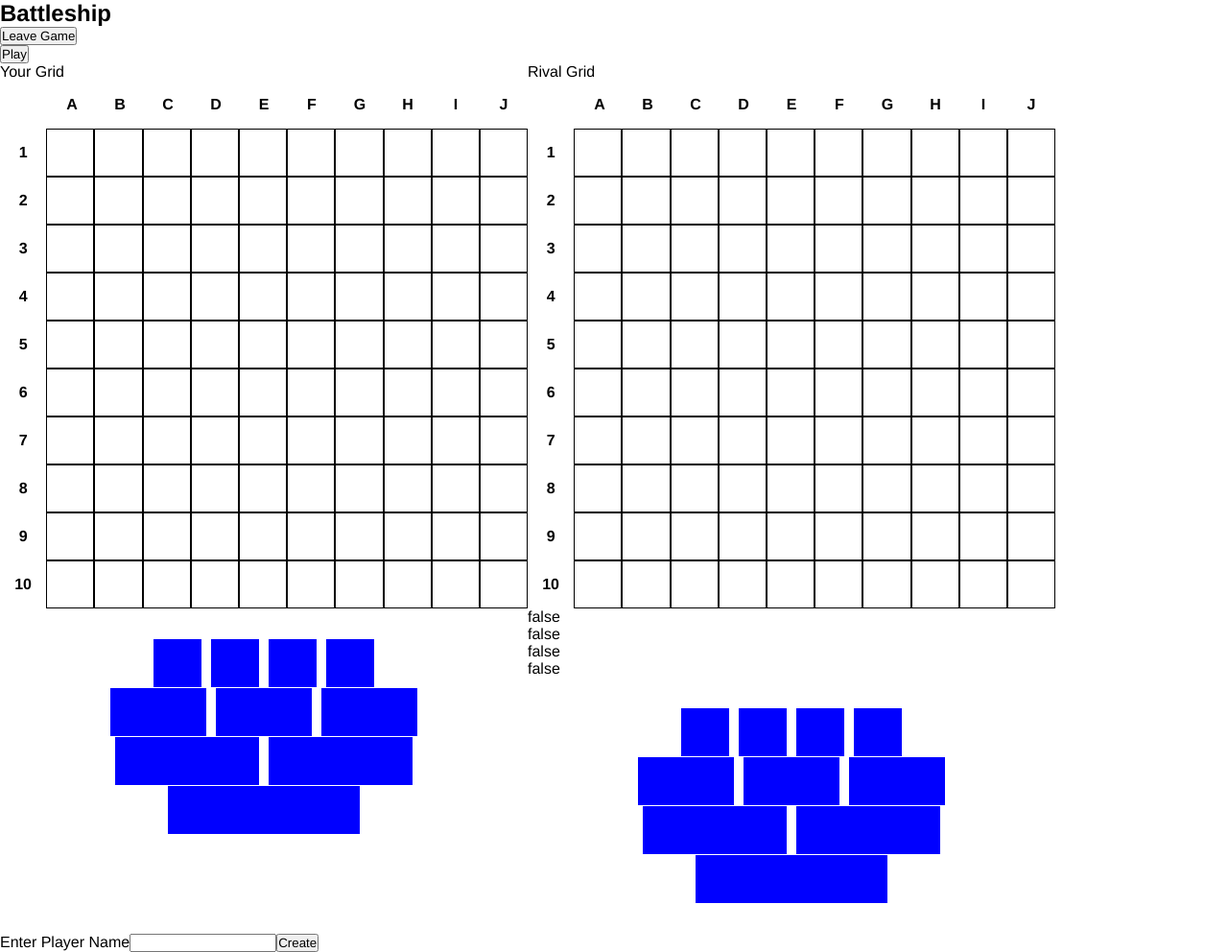
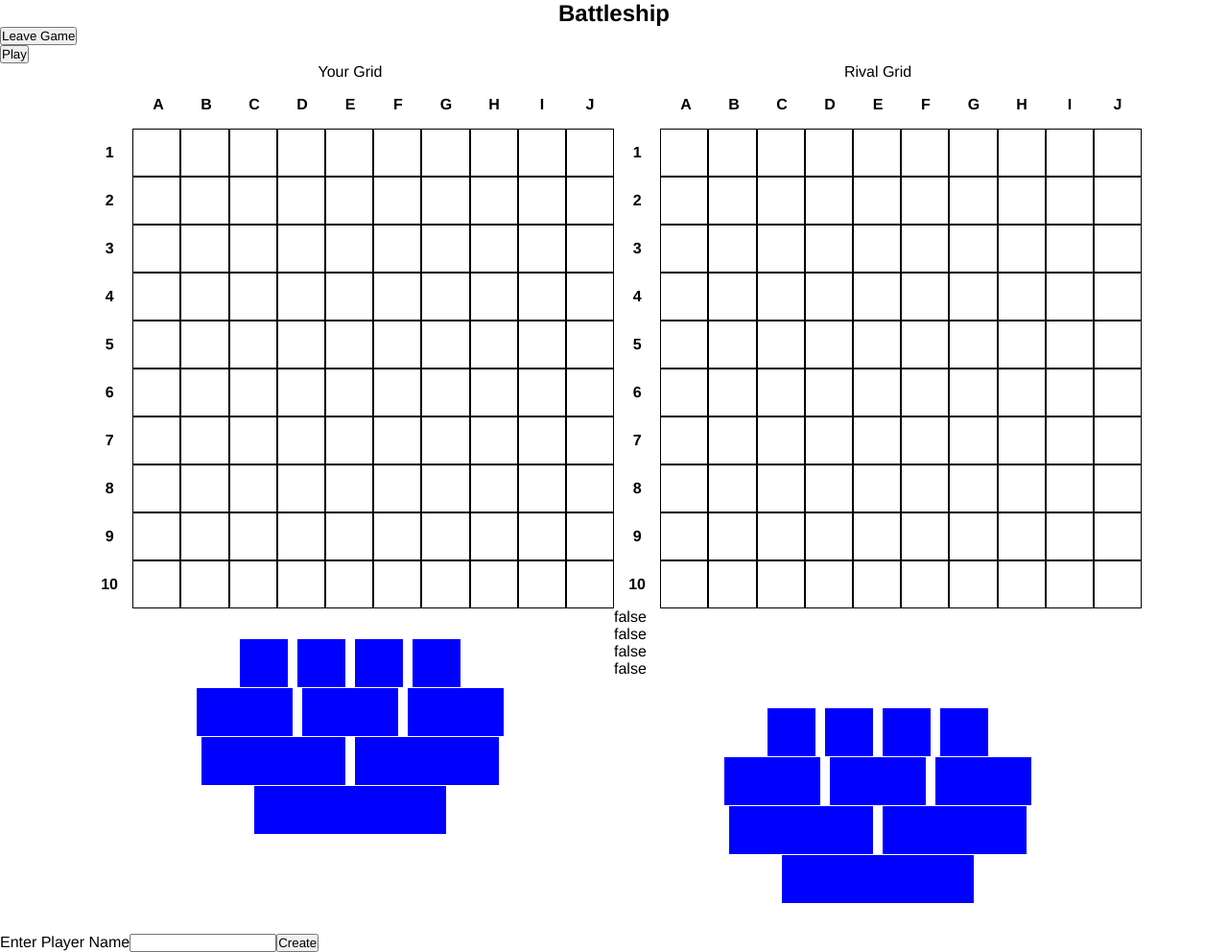
Before and after one commit to WillPabs/odin-project, a website built with webpack: page Javascript/battleship/src/index.html in a window 1280 px wide. Shown: the whole page at 96% size. Built offline with nearby package versions, Linux system fonts and the light colour scheme.

Commit message:
Centered battlefields and header

```diff
--- a/Javascript/battleship/src/styles/style.css
+++ b/Javascript/battleship/src/styles/style.css
@@ -7,15 +7,28 @@
     text-decoration: none;
 }
 
+/* ----------- HEADER ----------- */
+
+header > h2 {
+    display: flex;
+    justify-content: center;
+}
+
 /* ----------- GAMEBOARD ----------- */
 
 .battlefields {
     display: flex;
+    justify-content: center;
 }
 
 .battlefield {
     display: flex;
     flex-direction: column;
+}
+
+.battlefield-label {
+    display: flex;
+    justify-content: center;
 }
 
 .ui-draggable {
```
